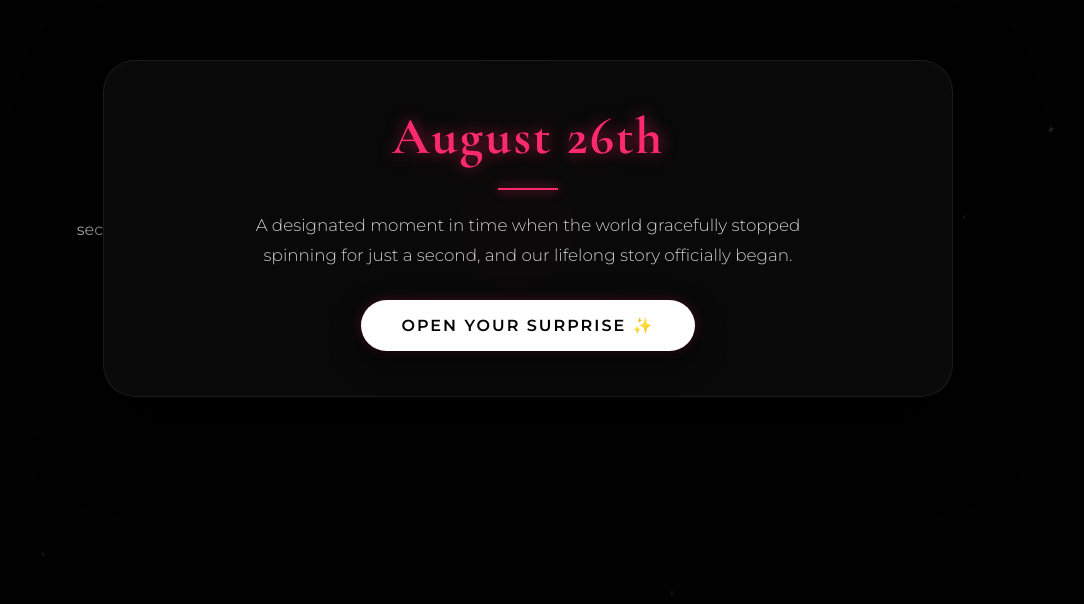
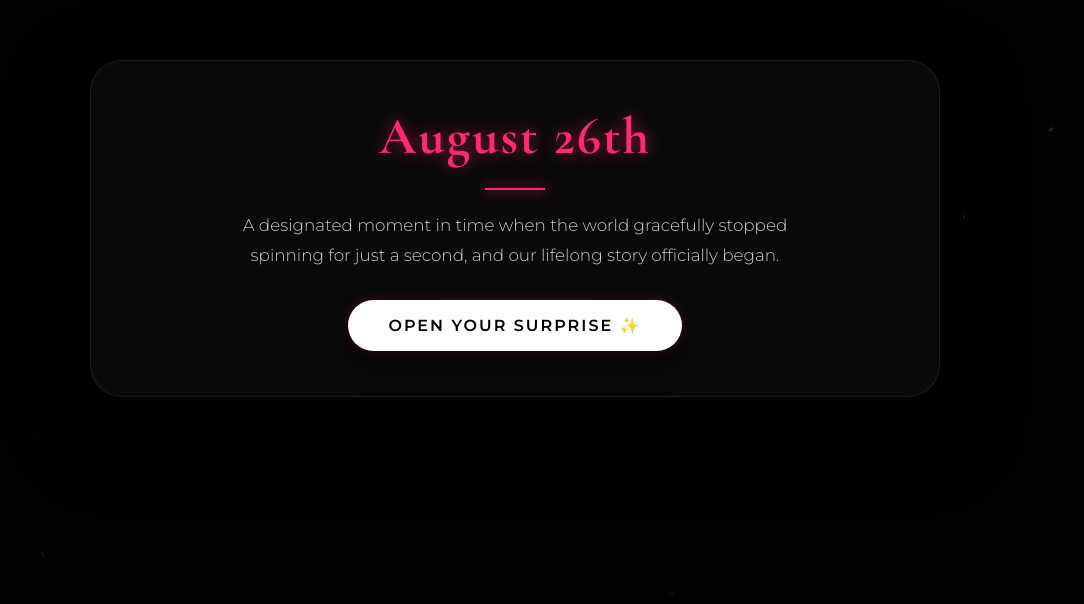
Before and after one commit to urfavv-kundan/K-loves-B-forever, a plain HTML site: page index.html in a window 1280 px wide. Shown: the part 171-775 px from the top of the page, without its empty margins (125-1209 px from the left). Drawn offline with nearby package versions, Linux system fonts and the light colour scheme.

Commit message:
Remove unused 'sec' comment from index.html

```diff
--- a/index.html
+++ b/index.html
@@ -334,7 +334,6 @@
 
     <!-- Floating 3D Background Particles -->
     <div class="particles-container" id="particlesContainer"></div>
-sec
     <!-- Background Audio Player (Change your song source here) -->
     <audio id="bgMusic" loop>
         <source src="./Rang lageya.mp3" type="audio/mp3">
```
